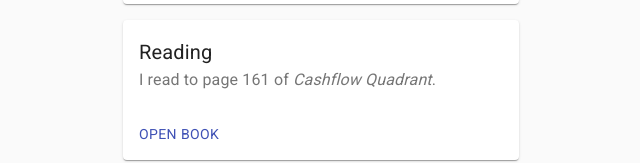
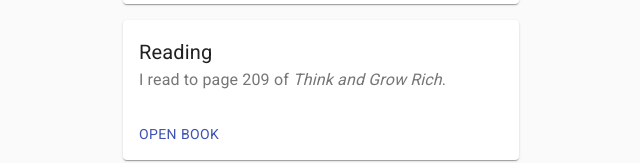
Before and after one commit to dlackey/miracle, a React (Create React App) app: page / in a window 1280 px wide. Shown: the part 1422-1585 px from the top of the page, without its empty margins (319-959 px from the left). Built offline with nearby package versions, Linux system fonts and the light colour scheme; what browser-beep would draw is missing.

Commit message:
Updated constants

```diff
--- a/package.json
+++ b/package.json
@@ -13,7 +13,7 @@
   "scripts": {
     "start": "react-scripts start",
     "build": "react-scripts build",
-    "predeploy": "yarn build",
+    "predeploy": "npm run build",
     "deploy": "gh-pages -d build"
   },
   "browserslist": [
--- a/src/App.js
+++ b/src/components/App.js
@@ -1,9 +1,9 @@
 import React from 'react';
 import { Container } from '@material-ui/core';
 import { makeStyles } from '@material-ui/core/styles';
-import logo from './images/miracle.png';
-import { Silence, Affirmations, Visualization, Exercise, Reading, Chinese, Scribing } from './components/Savers';
-import Timer from './components/Timer';
+import logo from '../images/miracle.png';
+import { Silence, Affirmations, Visualization, Exercise, Reading, Chinese, Scribing } from './Savers';
+import Timer from './Timer';
 
 const useStyles = makeStyles(theme => ({
   container: {
--- a/src/components/Savers.js
+++ b/src/components/Savers.js
@@ -5,8 +5,8 @@
 
 const AFFIRMATIONS = ['5/3/1', 'one date each week', 'house hacking'];
 const VISUALIZATION = 'I visualize house hacking with Unit A.';
-const READING_PAGES = 10;
-const READING_TITLE = 'Cashflow Quadrant';
+const READING_PAGES = 13;
+const READING_TITLE = 'Think and Grow Rich';
 
 function Silence() {
   return (
--- a/src/index.js
+++ b/src/index.js
@@ -1,6 +1,6 @@
 import React from 'react';
 import ReactDOM from 'react-dom';
-import App from './App';
+import App from './components/App';
 import CssBaseline from '@material-ui/core/CssBaseline';
 import 'fontsource-roboto';
 
```
